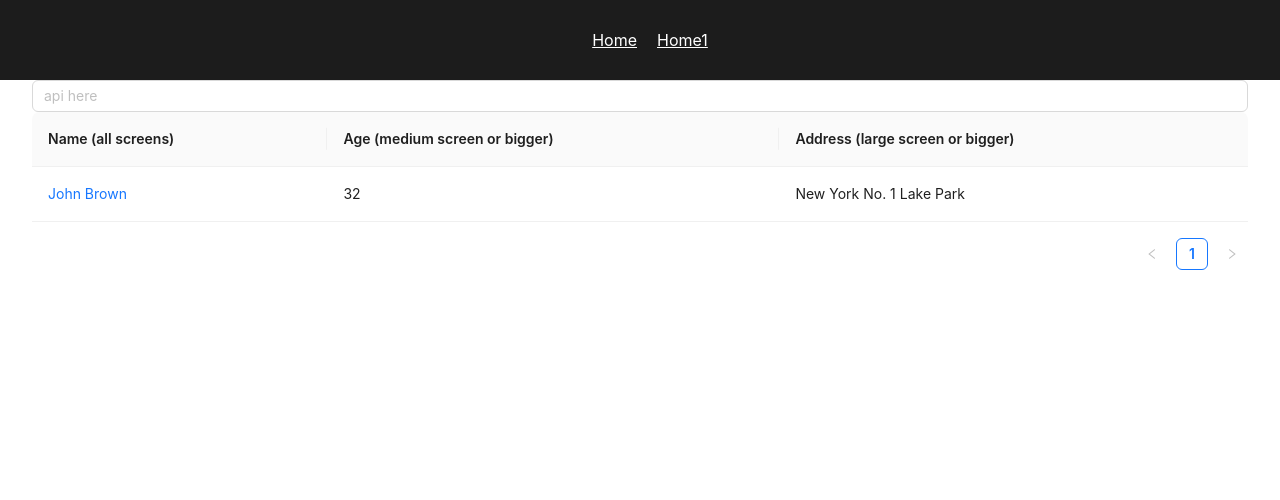
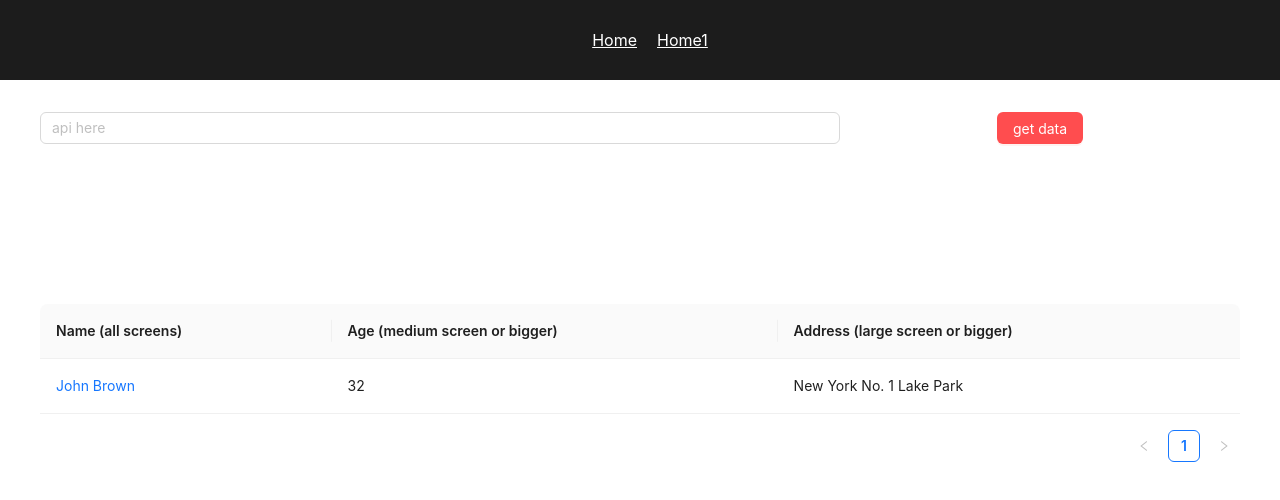
Before and after one commit to AJ-Artoon/api_view, a Next.js app: page / in a window 1280 px wide. Shown: the top 500 px of the page. Built offline with nearby package versions, Linux system fonts and the light colour scheme.

Commit message:
theme change

```diff
--- a/package.json
+++ b/package.json
@@ -10,6 +10,7 @@
   },
   "dependencies": {
     "antd": "^5.0.2",
+    "axios": "^1.2.0",
     "eslint": "8.28.0",
     "eslint-config-next": "13.0.5",
     "next": "13.0.5",
--- a/pages/index.js
+++ b/pages/index.js
@@ -1,11 +1,34 @@
-import { InputCustom,  TableCustom } from "../components/index";
+import { Button, Col, Row } from "antd";
+import { useState } from "react";
+import { InputCustom, TableCustom } from "../components/index";
 import styles from "../styles/Home.module.css";
 
 export default function Home() {
+  const [val, setValue] = useState('')
+  const handleapi = (e) => {
+    const { value, name } = e.target;
+    setValue(value)
+  };
+  const handlesubmit = (e) => {
+    console.log(val)
+  };
   return (
     <div className={styles.container}>
-      <InputCustom placeholder="api here" />
-        <TableCustom />
+      <Row>
+        <Col span={16}>
+          <InputCustom placeholder="api here" defaultValue={val} onChange={handleapi} />
+        </Col>
+        <Col span={8} className="center-t">
+          <Button type="primary" danger onClick={handlesubmit}>
+            get data
+          </Button>
+        </Col>
+      </Row>
+      <Row>
+        <Col span={24} className="mt-10">
+          <TableCustom />
+        </Col>
+      </Row>
     </div>
   );
 }
--- a/styles/Home.module.css
+++ b/styles/Home.module.css
@@ -1,3 +1,6 @@
 .container {
-  padding: 0 2rem;
+  width: 100%;
+  max-width: 1200px;
+  margin: auto;
+  padding: 2rem;
   }
--- a/styles/globals.css
+++ b/styles/globals.css
@@ -5,3 +5,9 @@ body {
   font-family: -apple-system, BlinkMacSystemFont, Segoe UI, Roboto, Oxygen,
     Ubuntu, Cantarell, Fira Sans, Droid Sans, Helvetica Neue, sans-serif;
 }
+.center-t{
+  text-align: center;
+}
+.mt-10{
+  margin-top: 10rem;
+}
```
Also changed, not shown: 1 other file (tests, documents, lock files or other folders).
